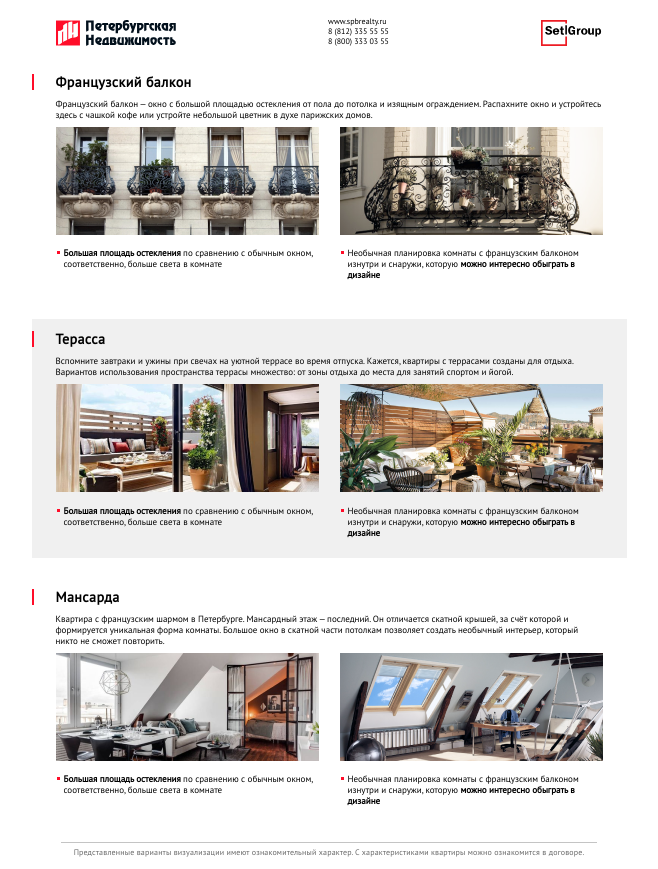
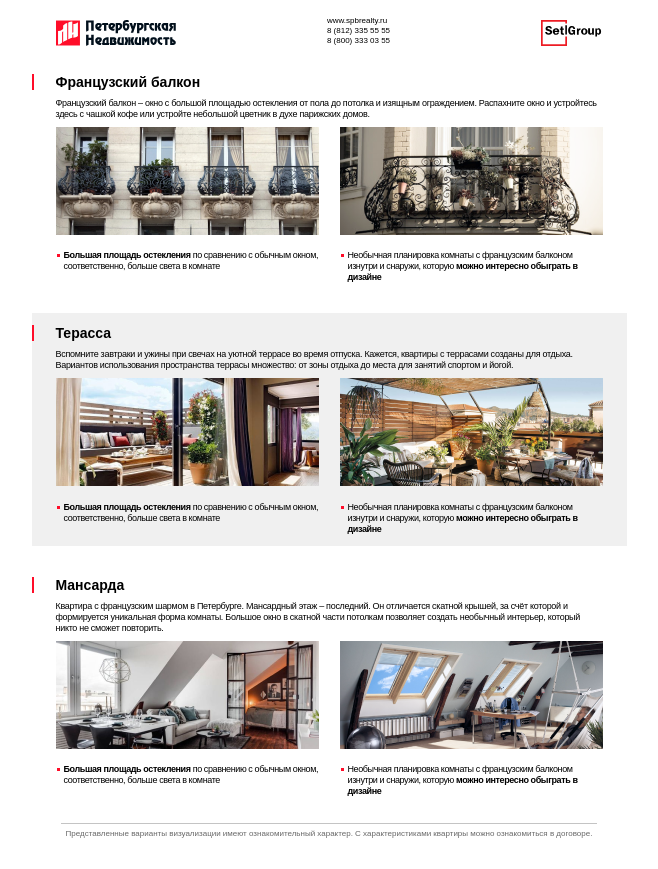
Before and after one commit to 2wrds/pn-offer, a plain HTML site: page index.html in a window 1280 px wide. Shown: the whole page, without its empty margins (311-969 px from the left). Drawn offline with Linux system fonts and the light colour scheme; files whose address does not match are found by name; a web font is replaced by a local one.

Commit message:
Add files via upload

```diff
--- a/css/mobile.css
+++ b/css/mobile.css
@@ -1 +1,153 @@
-/*mobile styles*/
+@font-face {
+	font-family: 'PT Sans';
+	src: local('PT Sans'), local('PTSans-Regular'), url('fonts/ptsans.woff2') format('woff2'), url('fonts/ptsans.woff') format('woff'), url('fonts/ptsans.ttf') format('truetype');
+	font-weight: 400;
+	font-style: normal;
+}
+
+body {
+	font-family: 'PT Sans', sans-serif;
+	color: #000;
+	width: 595px;
+	margin: 0 auto;
+}
+
+.header {
+	display: flex;
+	justify-content: space-between;
+	align-items: flex-end;
+}
+
+.header .logo-pn {
+	width: 148px;
+	height: 32px;
+	background: url('../img/logo-pn.svg') no-repeat center / cover;
+}
+
+.header .logo-setl {
+	width: 75px;
+	height: 32px;
+	background: url('../img/logo-setl.svg') no-repeat center / cover;
+}
+
+.header .contacts__item {
+	font-size: 10px;
+	line-height: 10px;
+}
+
+.offer {
+	padding: 19px 29px;
+}
+
+.offer .offer__info {
+	padding-top: 138px;
+	position: relative;
+}
+
+.offer .offer__subtitle {
+	font-weight: bold;
+	font-size: 12px;
+	line-height: 11px;
+	text-transform: uppercase;
+	color: #FFFFFF;
+	background: #FF0D29;
+	padding: 12px 44px 12px 30px;
+	position: absolute;
+	top: 20px;
+	left: -29px;
+}
+
+.offer .offer__subtitle:after {
+	content: '';
+	display: block;
+	border: 20px solid transparent;
+	border-right: 13px solid #fff;
+	border-bottom: 29px solid #fff;
+	position: absolute;
+	top: -1px;
+	right: -1px;
+}
+
+.offer .offer__title {
+	font-weight: bold;
+	font-size: 25px;
+	line-height: 18px;
+	margin: 0;
+	position: relative;
+}
+
+.offer .offer__title:before {
+	content: '';
+	display: block;
+	width: 4px;
+	height: 24px;
+	background: #FF0D29;
+	position: absolute;
+	top: -3px;
+	right: calc(100% + 25px);
+}
+
+.offer .offer__description {
+	font-size: 17px;
+	line-height: 20px;
+	margin: 20px 0;
+}
+
+.offer .offer__content {
+	display: flex;
+	justify-content: space-between;
+}
+
+.offer .offer__item {
+	width: 263px;
+}
+
+.offer .offer__img {
+	width: 263px;
+	height: 222px;
+	object-fit: cover;
+}
+
+.offer .offer__caption {
+	font-size: 16px;
+	line-height: 20px;
+	padding-left: 11px;
+	margin: 22px 0 0;
+	position: relative;
+}
+
+.offer .offer__caption span {
+	font-weight: bold;
+}
+
+.offer .offer__caption:before {
+	content: '';
+	display: block;
+	width: 4px;
+	height: 4px;
+	background: #FF0D29;
+	position: absolute;
+	top: 8px;
+	left: 0px;
+}
+
+.footnote {
+	font-size: 12px;
+	line-height: 14px;
+	text-align: center;
+	color: #686868;
+	margin-top: 134px;
+	position: relative;
+}
+
+.footnote:before {
+	content: '';
+	display: block;
+	width: 536px;
+	height: 1px;
+	background: #C4C4C4;
+	position: absolute;
+	top: -8px;
+	left: 50%;
+	transform: translateX(-50%);
+}
--- a/css/style.css
+++ b/css/style.css
@@ -12,26 +12,26 @@
   margin: 0 auto;
 }
 
-#header {
+.header {
   display: flex;
   justify-content: space-between;
   align-items: flex-end;
   padding: 16px 24px;
 }
 
-#header .logo-pn {
+.header .logo-pn {
   width: 120px;
   height: 26px;
   background: url('../img/logo-pn.svg') no-repeat center / cover;
 }
 
-#header .logo-setl {
+.header .logo-setl {
   width: 61px;
   height: 26px;
   background: url('../img/logo-setl.svg') no-repeat center / cover;
 }
 
-#header .contacts__item {
+.header .contacts__item {
   font-size: 8px;
   line-height: 10px;
 }
@@ -53,7 +53,6 @@
   font-weight: bold;
   font-size: 14px;
   line-height: 18px;
-  letter-spacing: 0.03em;
   margin: 0;
   position: relative;
 }
@@ -73,6 +72,7 @@
   font-size: 9px;
   line-height: 11px;
   margin: 7px 0;
+  letter-spacing: -.3px;
 }
 
 .offer .offer__content {
@@ -85,6 +85,7 @@
 }
 
 .offer .offer__img {
+  width: 263px;
   height: 108px;
   object-fit: cover;
 }
@@ -93,6 +94,8 @@
   font-size: 9px;
   line-height: 11px;
   padding-left: 8px;
+  margin: 11px 0 0;
+  letter-spacing: -.4px;
   position: relative;
 }
 
@@ -115,7 +118,6 @@
   font-size: 8px;
   line-height: 14px;
   text-align: center;
-  letter-spacing: 0.02em;
   color: #686868;
   padding-bottom: 10px;
   position: relative;
@@ -128,7 +130,7 @@
   height: 1px;
   background: #C4C4C4;
   position: absolute;
-  top: -3px;
+  top: -4px;
   left: 50%;
   transform: translateX(-50%);
 }
--- a/index.html
+++ b/index.html
@@ -8,7 +8,7 @@
   <title>Коммерческое предложение</title>
 </head>
 <body>
-  <section id="header">
+  <section class="header">
     <div class="logo-pn"></div>
     <div class="contacts">
       <div class="contacts__item">www.spbrealty.ru</div>
@@ -17,7 +17,7 @@
     </div>
     <div class="logo-setl"></div>
   </section>
-  <section id="offers">
+  <section class="offers">
     <div class="offer">
       <h2 class="offer__title">Французский балкон</h2>
       <p class="offer__description">Французский балкон – окно с большой площадью остекления от пола до потолка и изящным ограждением. Распахните окно и устройтесь здесь с чашкой кофе или устройте небольшой цветник в духе парижских домов.</p>
@@ -61,7 +61,8 @@
       </div>
     </div>
   </section>
-  <div class="footnote">Представленные варианты визуализации имеют ознакомительный характер. С характеристиками квартиры можно ознакомится в договоре.</div>
+  <div class="footnote">Представленные варианты визуализации имеют ознакомительный характер. С характеристиками квартиры можно ознакомиться в договоре.</div>
+
   <script type='text/javascript'>
 	  if(window.innerWidth<1024)
 		  location.href='index_mobile.html';
```
Also changed, not shown: index_mobile.html (+50 -12 lines).
